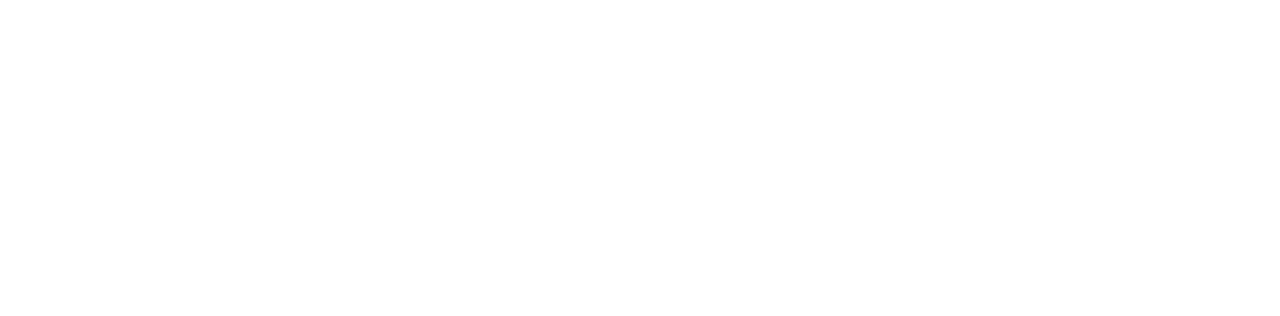
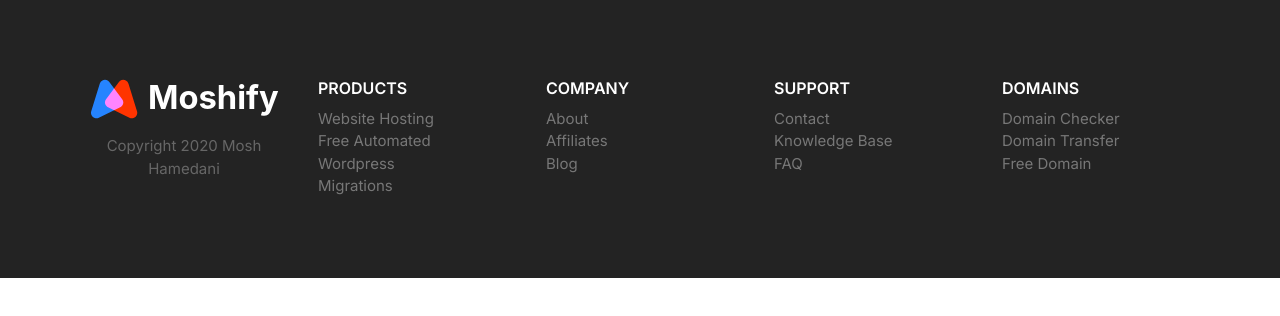
Before and after one commit to yysun316/Moshify, a plain HTML site: page Moshify/index.html in a window 1280 px wide. Drawn offline with Linux system fonts and the light colour scheme.

Commit message:
Build footer block.

```diff
--- a/Moshify/css/styles.css
+++ b/Moshify/css/styles.css
@@ -827,3 +827,84 @@ a {
     max-width: 700px;
   }
 }
+
+/* Footer */
+.footer {
+  background: #232323;
+}
+
+.footer a {
+  color: #777;
+  transition: color 0.3s;
+}
+
+.footer a:hover {
+  color: #fff;
+}
+
+.footer__section {
+  padding: 2rem;
+  border-bottom: 1px solid #393939;
+}
+
+.footer__section .list {
+  margin: 0;
+}
+
+.footer__heading {
+  text-transform: uppercase;
+  font-weight: 600;
+}
+
+.footer__brand {
+  margin-top: 5rem;
+  text-align: center;
+}
+
+.footer__brand img {
+  /* TODO: Consider refactoring this and applying it to all images. */
+  width: 100%;
+  max-width: 230px;
+}
+
+.footer__copyright {
+  font-size: 2.1rem;
+  color: #fff;
+  opacity: 0.3;
+}
+
+@media screen and (min-width: 768px) {
+  .footer {
+    font-size: 1.5rem;
+  }
+
+  .footer__sections {
+    grid-template-columns: repeat(auto-fit, minmax(10rem, 1fr));
+  }
+
+  .footer .collapsible__chevron {
+    display: none;
+  }
+
+  .footer .collapsible__content {
+    opacity: 1;
+    max-height: 100%;
+  }
+
+  .footer__brand {
+    order: -1;
+    margin-top: 1rem;
+  }
+
+  .footer__copyright {
+    font-size: 1.5rem;
+  }
+
+  .footer__section {
+    border: 0;
+  }
+
+  .footer__heading {
+    font-size: 1.6rem;
+  }
+}
--- a/Moshify/index.html
+++ b/Moshify/index.html
@@ -13,7 +13,74 @@
 </head>
 
 <body>
-
+    <footer class="block block--dark footer">
+        <div class="container grid footer__sections">
+            <section class="collapsible collapsible--expanded footer__section">
+                <header class="collapsible__header">
+                    <h2 class="collapsible__heading footer__heading">Products</h2>
+                    <svg class="icon icon--white collapsible__chevron">
+                        <use xlink:href="images/sprite.svg#chevron"></use>
+                    </svg>
+                </header>
+                <div class="collapsible__content">
+                    <ul class="list">
+                        <li><a href="#">Website Hosting</a></li>
+                        <li><a href="#">Free Automated Wordpress</a></li>
+                        <li><a href="#">Migrations</a></li>
+                    </ul>
+                </div>
+            </section>
+            <section class="collapsible footer__section">
+                <header class="collapsible__header">
+                    <h2 class="collapsible__heading footer__heading">Company</h2>
+                    <svg class="icon icon--white collapsible__chevron">
+                        <use xlink:href="images/sprite.svg#chevron"></use>
+                    </svg>
+                </header>
+                <div class="collapsible__content">
+                    <ul class="list">
+                        <li><a href="#">About</a></li>
+                        <li><a href="#">Affiliates</a></li>
+                        <li><a href="#">Blog</a></li>
+                    </ul>
+                </div>
+            </section>
+            <section class="collapsible footer__section">
+                <header class="collapsible__header">
+                    <h2 class="collapsible__heading footer__heading">Support</h2>
+                    <svg class="icon icon--white collapsible__chevron">
+                        <use xlink:href="images/sprite.svg#chevron"></use>
+                    </svg>
+                </header>
+                <div class="collapsible__content">
+                    <ul class="list">
+                        <li><a href="#">Contact</a></li>
+                        <li><a href="#">Knowledge Base</a></li>
+                        <li><a href="#">FAQ</a></li>
+                    </ul>
+                </div>
+            </section>
+            <section class="collapsible footer__section">
+                <header class="collapsible__header">
+                    <h2 class="collapsible__heading footer__heading">Domains</h2>
+                    <svg class="icon icon--white collapsible__chevron">
+                        <use xlink:href="images/sprite.svg#chevron"></use>
+                    </svg>
+                </header>
+                <div class="collapsible__content">
+                    <ul class="list">
+                        <li><a href="#">Domain Checker</a></li>
+                        <li><a href="#">Domain Transfer</a></li>
+                        <li><a href="#">Free Domain</a></li>
+                    </ul>
+                </div>
+            </section>
+            <section class="footer__brand">
+                <img src="images/logo.svg" alt="" />
+                <p class="footer__copyright">Copyright 2020 Mosh Hamedani</p>
+            </section>
+        </div>
+    </footer>
     <script src="js/main.js"></script>
 </body>
 
```
Also changed, not shown: Moshify/css/components/block-footer.html (added, +68 -0 lines), Moshify/images/logo copy.svg (deleted).
